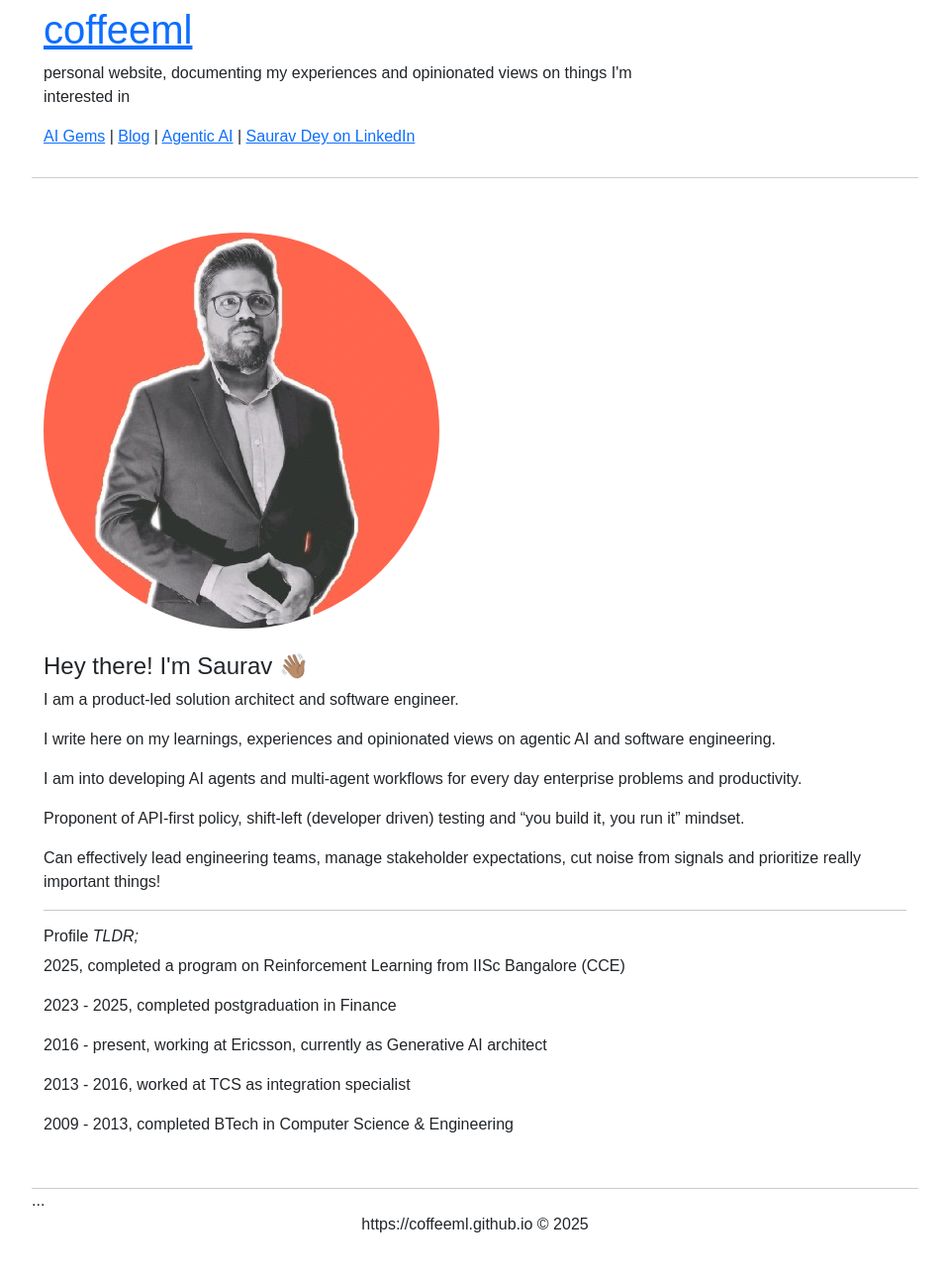
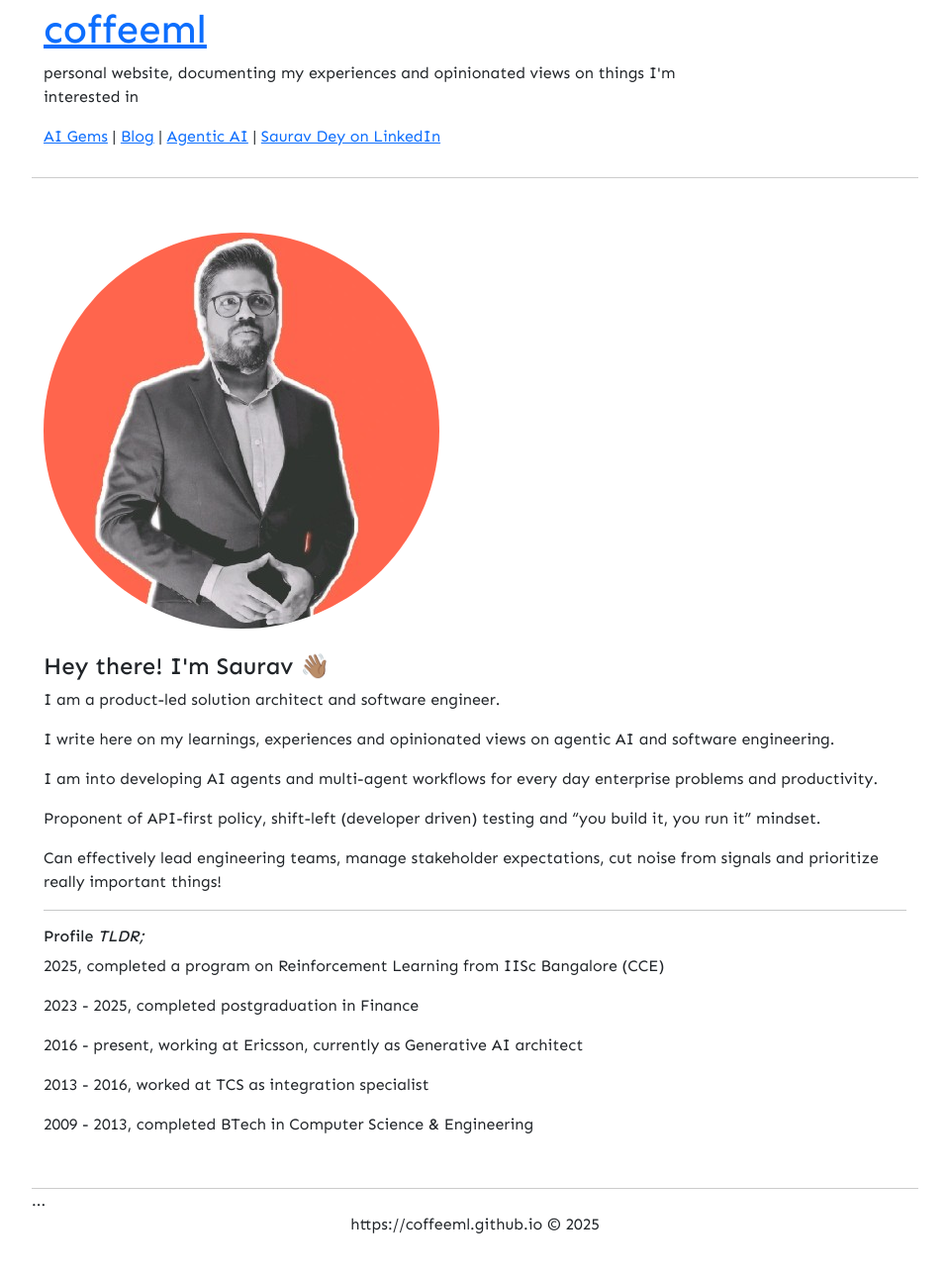
Before and after one commit to coffeeml/coffeeml.github.io, a Jekyll site: the page built from index.markdown, in a window 1280 px wide. Shown: the whole page at 99% size, without its empty margins (160-1119 px from the left). Built offline with Jekyll 4.4.1, drawn with Linux system fonts in a browser that asks for light colours; nearby versions of some CDN libraries.

Commit message:
Update main.css

```diff
--- a/css/main.css
+++ b/css/main.css
@@ -1,5 +1,6 @@
 body {
-  font-family: "Acme", sans-serif;
+  font-family: "Sen", sans-serif;
+  font-optical-sizing: auto;
   font-weight: 400;
   font-style: normal;
 }
```
